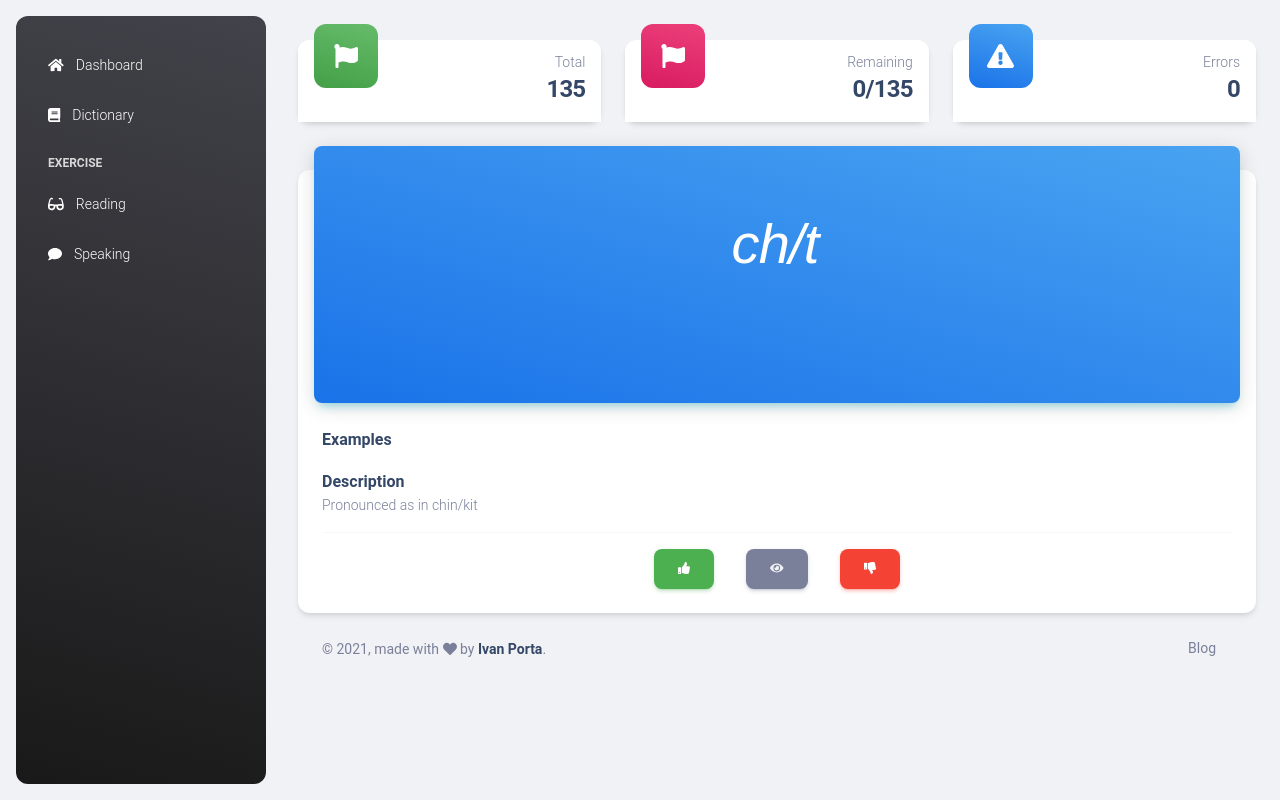
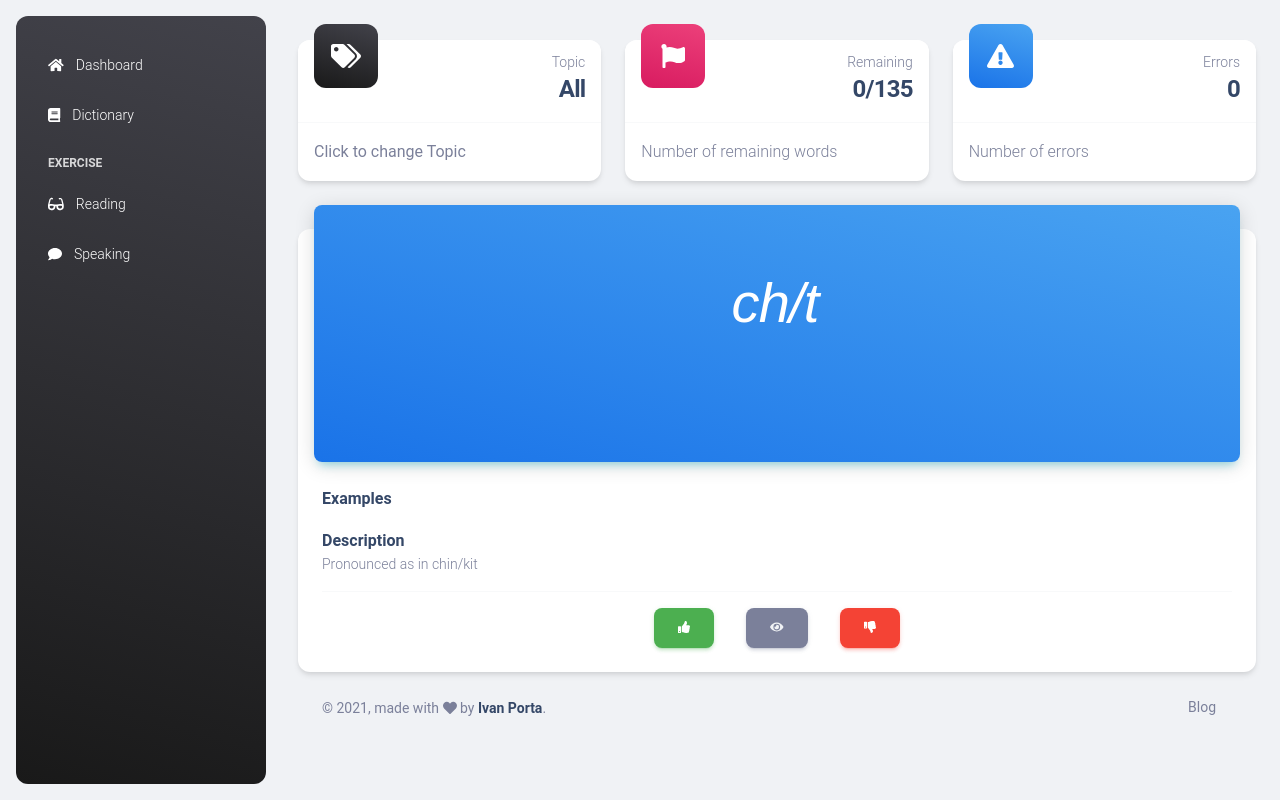
Before and after one commit to GTRekter/MetisPlatform, a React (Create React App) app in the folder web/: page /exercise/read in a window 1280 px wide. Built offline with nearby package versions, Linux system fonts and the light colour scheme.

Commit message:
add filters

```diff
--- a/web/src/components/ReportCard.js
+++ b/web/src/components/ReportCard.js
@@ -20,12 +20,13 @@ export default class ReportCard extends Component {
                         <h4 className="mb-0">{this.props.value}</h4>
                     </div>
                 </div>
-                {/* <hr className="dark horizontal my-0" />
+                <hr className="dark horizontal my-0" />
                 <div className="card-footer p-3">
                     <p className="mb-0">
-                        <span className="text-success text-sm font-weight-bolder">+55% </span>than lask week
+                        {this.props.footer}
+                        {/* <span className="text-success text-sm font-weight-bolder">+55% </span>than lask week */}
                     </p>
-                </div> */}
+                </div>
             </div>
         )
     }
--- /dev/null
+++ b/web/src/components/ReportCardFilter.js
@@ -0,0 +1,65 @@
+import React, { Component } from 'react';
+import { FontAwesomeIcon } from '@fortawesome/react-fontawesome'
+
+export default class ReportCard extends Component {
+    constructor(props) {
+        super(props)
+        this.state = {
+            viewTranslation: false,
+            isAnswerProvided: false,
+            isAnswerCorrect: false
+        }
+        this.onOptionChange = this.onOptionChange.bind(this);
+    }
+    onOptionChange = (element) => {
+        var value = element.target.getAttribute("data-value");
+        this.props.onOptionChangeCallback(value);
+    };
+    capitalizeFirstLetter = (string) => {
+        if (string !== undefined && string.length > 0) {
+            return string.replace(/^\w/, (c) => c.toUpperCase());
+        }
+    }
+    render() {
+        let gradientColor = "bg-gradient-dark"
+        let shadowColor = "shadow-dark-dark"
+        if(this.props !== undefined && this.props.color !== null) {
+            gradientColor = "bg-gradient-" + this.props.color
+            shadowColor = "shadow-dark-" + this.props.color
+        }
+        let options = [];
+        options.push(<li key="0"><span className="dropdown-item pointer" data-value="" onClick={(element) => this.onOptionChange(element)}>All</span></li>);
+        if(this.props.options !== undefined && this.props.options.length > 0) {
+            for (let index = 0; index < this.props.options.length; index++) {
+                options.push(<li key={index + 2}><span className="dropdown-item pointer" data-value={this.props.options[index]} onClick={(element) => this.onOptionChange(element)}>{this.capitalizeFirstLetter(this.props.options[index])}</span></li>);
+            }
+        }
+        return (
+            <div className="card">
+                <div className="card-header p-3 pt-2">
+                    <div className={`icon icon-lg icon-shape text-center border-radius-xl mt-n4 position-absolute ${gradientColor} ${shadowColor}`}>
+                        <FontAwesomeIcon className='position-relative opacity-10' icon={this.props.icon} />
+                    </div>
+                    <div className="text-end pt-1">
+                        <p className="text-sm mb-0 text-capitalize">{this.props.title}</p>
+                        <h4 className="mb-0">{this.props.value}</h4>
+                    </div>
+                </div>
+                <hr className="dark horizontal my-0" />
+                <div className="card-footer p-3">
+                    <div className="dropdown">
+                        <div className="dropdown-toggle" data-bs-toggle="dropdown" aria-expanded="false">
+                            <span className="mb-0">Click to change {this.props.title} </span>
+                        </div>
+                        <ul className="dropdown-menu">
+                            {options}
+                        </ul>
+                    </div>
+                    {/* <p className="mb-0">
+                        <span className="text-success text-sm font-weight-bolder">+55% </span>than lask week
+                    </p> */}
+                </div>
+            </div>
+        )
+    }
+}
--- a/web/src/pages/ExerciseRead.js
+++ b/web/src/pages/ExerciseRead.js
@@ -1,7 +1,8 @@
 import React, { Component } from 'react';
 import DictionaryService from '../services/DictionaryService';
 import ReportCard from '../components/ReportCard';
-import { faFlag, faExclamationTriangle } from '@fortawesome/free-solid-svg-icons'
+import ReportCardFilter from '../components/ReportCardFilter';
+import { faFlag, faExclamationTriangle, faTags } from '@fortawesome/free-solid-svg-icons'
 import Read from '../components/Read';
 
 export default class ExerciseRead extends Component {
@@ -12,8 +13,8 @@ export default class ExerciseRead extends Component {
             errors: [],
             correct: [],
             topics: [],
-            currentWord: null,
-            currentTopic: null
+            currentWord: "",
+            currentTopic: ""
         }
         // this.onClickReset = this.onClickReset.bind(this);
         // this.onClickUpdateWordsByTopic = this.onClickUpdateWordsByTopic.bind(this);
@@ -40,21 +41,6 @@ export default class ExerciseRead extends Component {
     //         isAnswerCorrect: false
     //     });
     // };
-    // onClickUpdateWordsByTopic = (element) => {
-    //     var topic = element.target.getAttribute("data-topic");
-    //     var mappedJson = DictionaryService.getAllWordsByTopic(topic);
-    //     this.setState({
-    //         ...this.state,
-    //         words: this.shuffle(mappedJson),
-    //         currentWord: mappedJson[0],
-    //         viewTranslation: false,
-    //         errors: [],
-    //         correct: [],
-    //         topic: topic,
-    //         isAnswerProvided: false,
-    //         isAnswerCorrect: false
-    //     });
-    // };
     // onClickUpdateWordsByAll = () => {
     //     var mappedJson = DictionaryService.getAllWords();
     //     this.setState({
@@ -67,6 +53,19 @@ export default class ExerciseRead extends Component {
     //         isAnswerCorrect: false
     //     });
     // };
+    updateWordsByTopic = (topic) => {
+        console.log(topic);
+        var mappedJson = DictionaryService.getAllWordsByTopic(topic);
+        this.setState({
+            ...this.state,
+            words: this.shuffle(mappedJson),
+            viewTranslation: false,
+            errors: [],
+            correct: [],
+            currentTopic: topic,
+            currentWord: mappedJson[0]
+        });
+    };
     updateCounters = () => {
         if (this.state.words.length > (this.state.errors.length + this.state.correct.length) + 1) {
             if (!this.state.isAnswerCorrect) {
@@ -93,23 +92,23 @@ export default class ExerciseRead extends Component {
     shuffle = (array) => {
         return array.sort(() => Math.random() - 0.5);
     };
-    // capitalizeFirstLetter = (string) => {
-    //     if (string !== undefined && string.length > 0) {
-    //         return string.replace(/^\w/, (c) => c.toUpperCase());
-    //     }
-    // }
+    capitalizeFirstLetter = (string) => {
+        if (string !== undefined && string.length > 0) {
+            return string.replace(/^\w/, (c) => c.toUpperCase());
+        }
+    }
     render() {
         return (
             <div>
                 <div className="row">
                     <div className="col-12 col-sm-4 py-4">
-                        <ReportCard title="Total" icon={faFlag} color="success" value={this.state.words.length} />
+                        <ReportCardFilter title="Topic" icon={faTags} color="dark" value={this.state.currentTopic === "" ? "All" : this.capitalizeFirstLetter(this.state.currentTopic)} options={this.state.topics} onOptionChangeCallback={this.updateWordsByTopic} />
                     </div>
                     <div className="col-12 col-sm-4 py-4">
-                        <ReportCard title="Remaining" icon={faFlag} color="primary" value={this.state.errors.length + this.state.correct.length + "/" + this.state.words.length} />
+                        <ReportCard title="Remaining" icon={faFlag} color="primary" value={this.state.errors.length + this.state.correct.length + "/" + this.state.words.length} footer="Number of remaining words" />
                     </div>
                     <div className="col-12 col-sm-4 py-4">
-                        <ReportCard title="errors" icon={faExclamationTriangle} color="info" value={this.state.errors.length} />
+                        <ReportCard title="errors" icon={faExclamationTriangle} color="info" value={this.state.errors.length} footer="Number of errors" />
                     </div>
                 </div>
                 <div className="row pt-4">
--- a/web/src/pages/ExerciseSpeak.js
+++ b/web/src/pages/ExerciseSpeak.js
@@ -1,7 +1,8 @@
 import React, { Component } from 'react';
 import DictionaryService from '../services/DictionaryService';
 import ReportCard from '../components/ReportCard';
-import { faFlag, faExclamationTriangle } from '@fortawesome/free-solid-svg-icons'
+import ReportCardFilter from '../components/ReportCardFilter';
+import { faFlag, faExclamationTriangle, faTags } from '@fortawesome/free-solid-svg-icons'
 import Speak from '../components/Speak';
 
 export default class ExerciseSpeak extends Component {
@@ -12,8 +13,8 @@ export default class ExerciseSpeak extends Component {
             errors: [],
             correct: [],
             topics: [],
-            currentWord: null,
-            currentTopic: null
+            currentWord: "",
+            currentTopic: ""
         }
         // this.onClickReset = this.onClickReset.bind(this);
         // this.onClickUpdateWordsByTopic = this.onClickUpdateWordsByTopic.bind(this);
@@ -40,33 +41,19 @@ export default class ExerciseSpeak extends Component {
     //         isAnswerCorrect: false
     //     });
     // };
-    // onClickUpdateWordsByTopic = (element) => {
-    //     var topic = element.target.getAttribute("data-topic");
-    //     var mappedJson = DictionaryService.getAllWordsByTopic(topic);
-    //     this.setState({
-    //         ...this.state,
-    //         words: this.shuffle(mappedJson),
-    //         currentWord: mappedJson[0],
-    //         viewTranslation: false,
-    //         errors: [],
-    //         correct: [],
-    //         topic: topic,
-    //         isAnswerProvided: false,
-    //         isAnswerCorrect: false
-    //     });
-    // };
-    // onClickUpdateWordsByAll = () => {
-    //     var mappedJson = DictionaryService.getAllWords();
-    //     this.setState({
-    //         words: this.shuffle(mappedJson),
-    //         currentWord: mappedJson[0],
-    //         errors: [],
-    //         correct: [],
-    //         topic: "",
-    //         isAnswerProvided: false,
-    //         isAnswerCorrect: false
-    //     });
-    // };
+    updateWordsByTopic = (topic) => {
+        console.log(topic);
+        var mappedJson = DictionaryService.getAllWordsByTopic(topic);
+        this.setState({
+            ...this.state,
+            words: this.shuffle(mappedJson),
+            viewTranslation: false,
+            errors: [],
+            correct: [],
+            currentTopic: topic,
+            currentWord: mappedJson[0]
+        });
+    };
     updateCounters = () => {
         if (this.state.words.length > (this.state.errors.length + this.state.correct.length) + 1) {
             if (!this.state.isAnswerCorrect) {
@@ -93,23 +80,23 @@ export default class ExerciseSpeak extends Component {
     shuffle = (array) => {
         return array.sort(() => Math.random() - 0.5);
     };
-    // capitalizeFirstLetter = (string) => {
-    //     if (string !== undefined && string.length > 0) {
-    //         return string.replace(/^\w/, (c) => c.toUpperCase());
-    //     }
-    // }
+    capitalizeFirstLetter = (string) => {
+        if (string !== undefined && string.length > 0) {
+            return string.replace(/^\w/, (c) => c.toUpperCase());
+        }
+    }
     render() {
         return (
             <div>
                 <div className="row">
                     <div className="col-12 col-sm-4 py-4">
-                        <ReportCard title="Total" icon={faFlag} color="success" value={this.state.words.length} />
+                        <ReportCardFilter title="Topic" icon={faTags} color="dark" value={this.state.currentTopic === "" ? "All" : this.capitalizeFirstLetter(this.state.currentTopic)} options={this.state.topics} onOptionChangeCallback={this.updateWordsByTopic} />
                     </div>
                     <div className="col-12 col-sm-4 py-4">
-                        <ReportCard title="Remaining" icon={faFlag} color="primary" value={this.state.errors.length + this.state.correct.length + "/" + this.state.words.length} />
+                        <ReportCard title="Remaining" icon={faFlag} color="primary" value={this.state.errors.length + this.state.correct.length + "/" + this.state.words.length} footer="Number of remaining words" />
                     </div>
                     <div className="col-12 col-sm-4 py-4">
-                        <ReportCard title="errors" icon={faExclamationTriangle} color="info" value={this.state.errors.length} />
+                        <ReportCard title="errors" icon={faExclamationTriangle} color="info" value={this.state.errors.length} footer="Number of errors" />
                     </div>
                 </div>
                 <div className="row pt-4">
```
